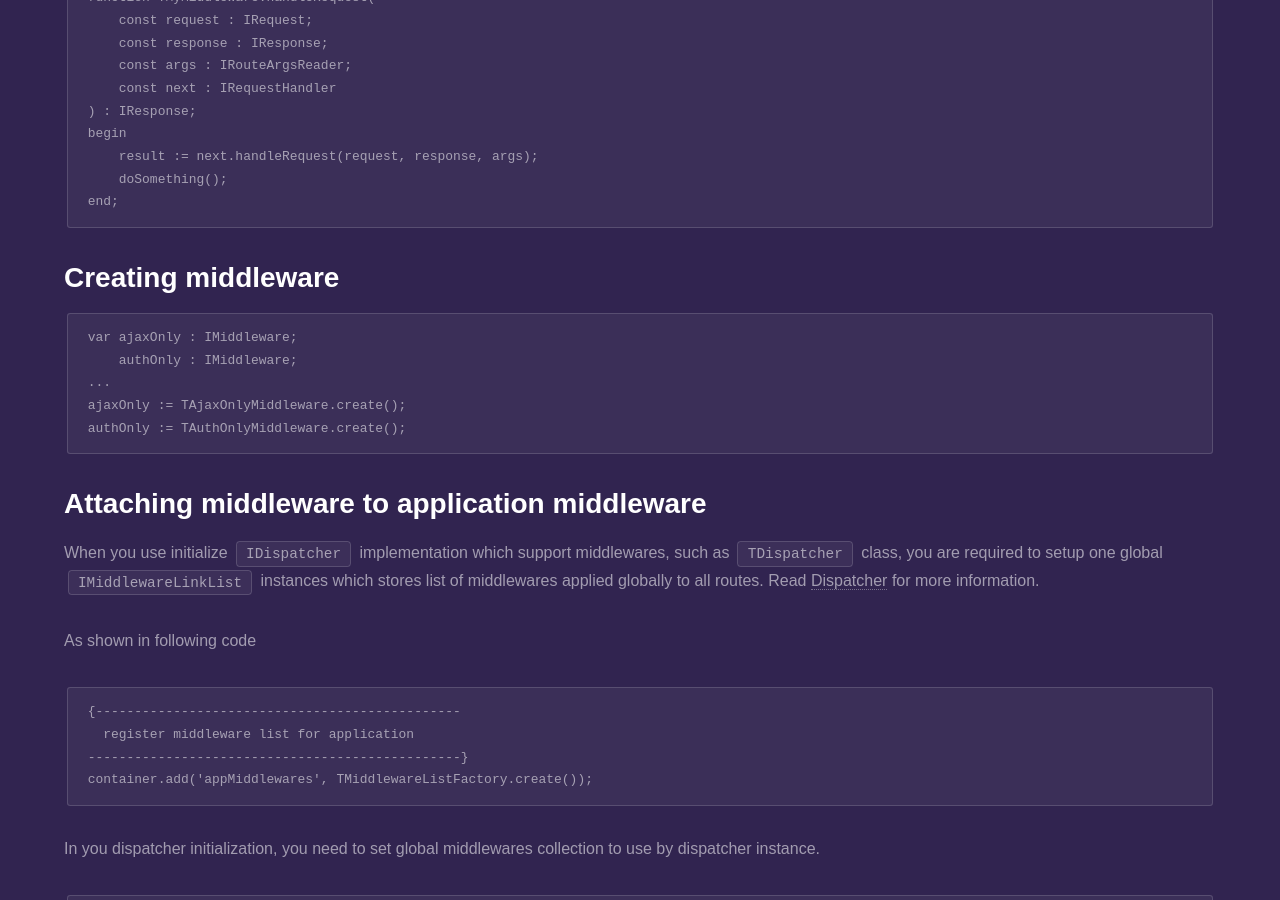
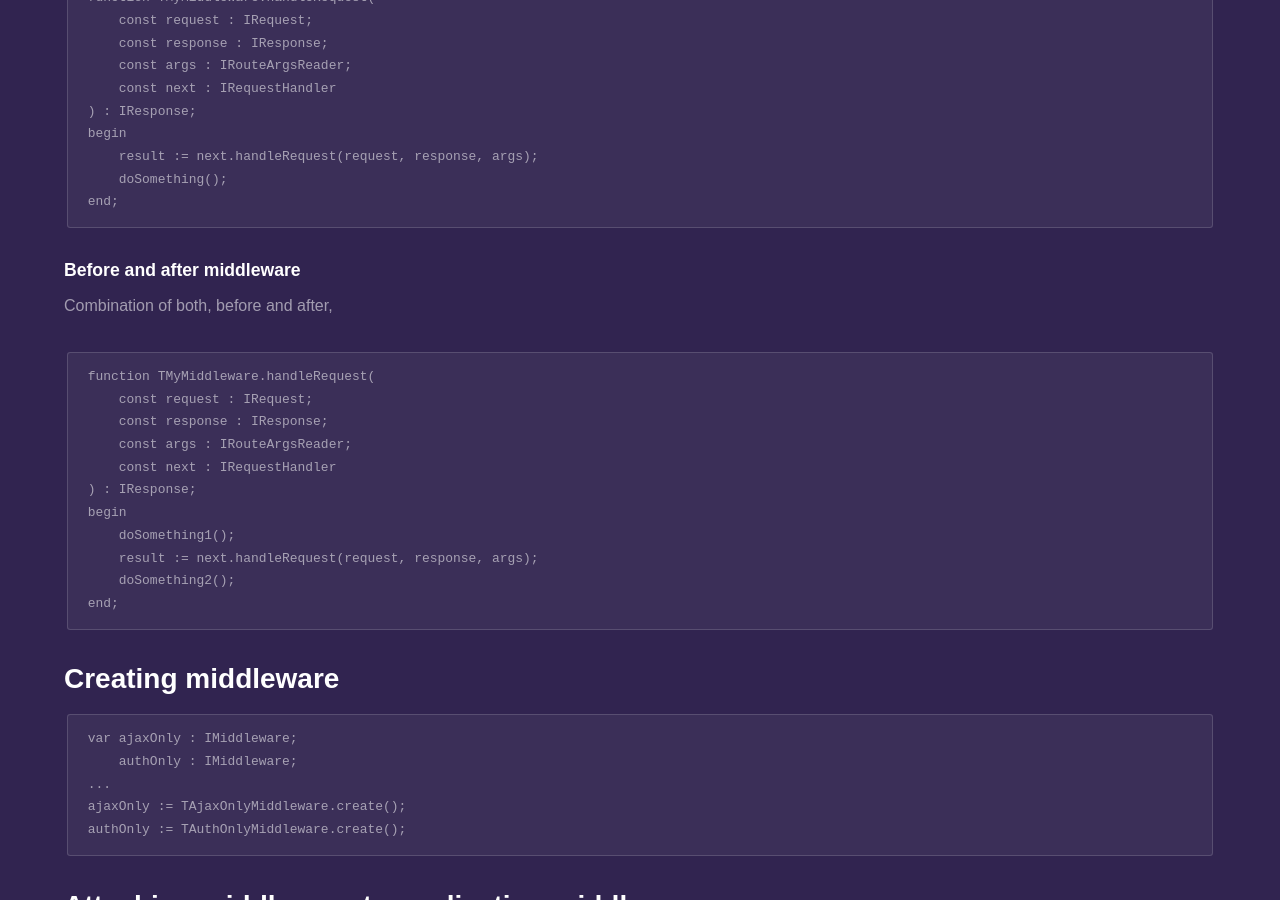
Before and after one commit to fanoframework/fanoframework.github.io, a Jekyll site: the page built from middlewares/index.md, in a window 1280 px wide and 900 px high, scrolled down 4950 px. Built offline with Jekyll 4.4.1, drawn with Linux system fonts in a browser that asks for light colours; our own code applies the rules of GitHub Pages for plain Markdown files.

````diff
--- a/middlewares/index.md
+++ b/middlewares/index.md
@@ -195,7 +195,23 @@
     doSomething();
 end;
 ```
+### Before and after middleware
 
+Combination of both, before and after,
+
+```
+function TMyMiddleware.handleRequest(
+    const request : IRequest;
+    const response : IResponse;
+    const args : IRouteArgsReader;
+    const next : IRequestHandler
+) : IResponse;
+begin
+    doSomething1();
+    result := next.handleRequest(request, response, args);
+    doSomething2();
+end;
+```
 ## Creating middleware
 
 ```
````
Also changed, not shown: documentation/index.md (+2 -0 lines), security/clickjacking-protection/index.md (added, +72 -0 lines), security/index.md (+2 -0 lines), security/xss-protection/index.md (added, +34 -0 lines).
